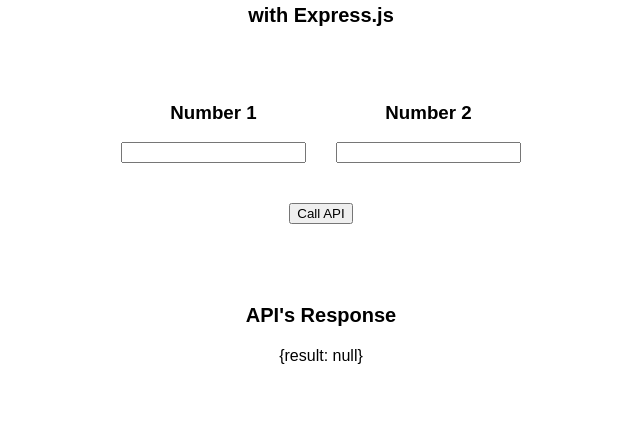
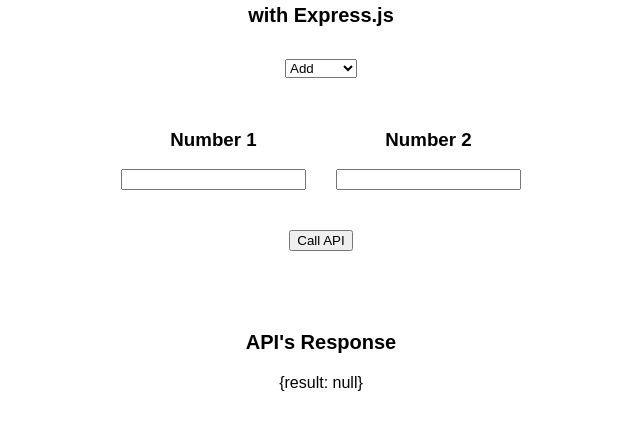
Before and after one commit to CodyKoInABox/multiplyAPI, a plain HTML site: page index.html in a window 1280 px wide. Shown: the part 79-508 px from the top of the page, without its empty margins (319-959 px from the left). Drawn offline with Linux system fonts and the light colour scheme.

Commit message:
Add files via upload

```diff
--- a/index.html
+++ b/index.html
@@ -11,6 +11,12 @@
 <body>
     <h1 class="title">Multiply API</h1>
     <h2 class="subtitle">with Express.js</h2>
+    <select id="options">
+        <option value="add">Add</option>
+        <option value="subtract">Subtract</option>
+        <option value="multiply">Multiply</option>
+        <option value="divide">Divide</option>
+    </select>
     <div class="inputContainer">
         <div class="numberInputContainer">
             <h3 class="numberInputTitle">Number 1</h3>
--- a/script.js
+++ b/script.js
@@ -3,7 +3,9 @@
     let num1 = document.getElementById('num1').value
     let num2 = document.getElementById('num2').value
 
-    let stringAPI = 'https://multiply-api.vercel.app/multiply?num1=' + num1 + '&num2=' + num2
+    let option = document.getElementById('options').value
+
+    let stringAPI = 'https://multiply-api.vercel.app/' + option + '?num1=' + num1 + '&num2=' + num2
 
     fetch(stringAPI)
     .then(response => response.json())
--- a/style.css
+++ b/style.css
@@ -15,7 +15,7 @@
 }
 .inputContainer{
     width: 100%;
-    margin-top: 7vh;
+    margin-top: 4vh;
     display: flex;
     justify-content: center;
     gap: 30px;
@@ -32,3 +32,9 @@
 .submit:hover{
     cursor: pointer;
 }
+#options{
+    margin-top: 4vh;
+}
+#options:hover{
+    cursor: pointer;
+}
```
Also changed, not shown: README.md.
